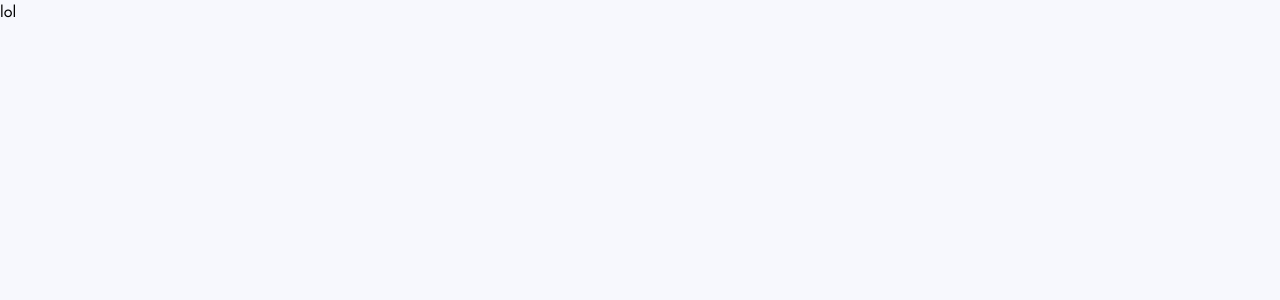
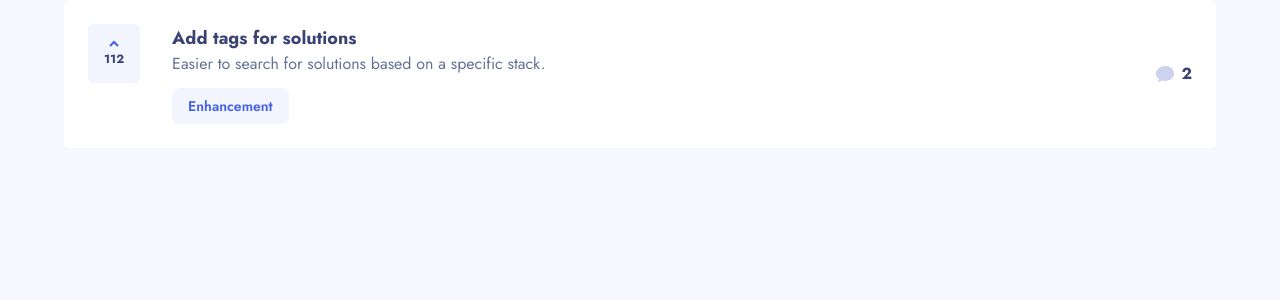
Before and after one commit to ijklmopffs/product-feedback, a Next.js app: page /feedback-detail/1 in a window 1280 px wide. Shown: the top 300 px of the page. Built offline with nearby package versions, Linux system fonts and the light colour scheme.

Commit message:
feedback detail added

```diff
--- a/app/feedback-detail/[id]/page.tsx
+++ b/app/feedback-detail/[id]/page.tsx
@@ -1,3 +1,42 @@
+"use client";
+
+import ProductRequests from "@/components/ProductRequests";
+import { useProvider } from "@/context/FullProvider";
+import { useParams } from "next/navigation";
+import commentIcon from "@/public/assets/shared/icon-comments.svg";
+
 export default function FeedbackDetail() {
-  return <div>lol</div>;
+  const { getRequestById } = useProvider();
+  const params = useParams();
+  const id = params?.id;
+
+  if (!id) return <p>Loading...</p>;
+
+  const productId = parseInt(id as string, 10);
+  const product = getRequestById(productId);
+
+  let productRequests;
+
+  if (product) {
+    productRequests = (
+      <ProductRequests
+        id={product.id}
+        key={product.id}
+        title={product.title}
+        category={product.category}
+        upvotes={product.upvotes}
+        upvoted={product.upvoted}
+        status={product.status}
+        description={product.description}
+        comments={product.comments}
+        commentIcon={commentIcon}
+      />
+    );
+  }
+
+  return (
+    <main className="max-w-6xl mx-auto h-screen">
+      <div>{productRequests}</div>
+    </main>
+  );
 }
--- a/app/page.tsx
+++ b/app/page.tsx
@@ -10,7 +10,6 @@ import hamburgerIcon from "@/public/assets/shared/mobile/icon-hamburger.svg";
 import closeIcon from "@/public/assets/shared/mobile/icon-close.svg";
 import Sidebar from "@/components/Sidebar";
 import commentIcon from "@/public/assets/shared/icon-comments.svg";
-import arrowIcon from "@/public/assets/shared/icon-arrow-up.svg";
 import ProductRequests from "@/components/ProductRequests";
 import EmptySuggestion from "@/components/EmptySuggestion";
 
@@ -39,7 +38,6 @@ export default function Home() {
         status={request.status}
         description={request.description}
         comments={request.comments}
-        arrowIcon={arrowIcon}
         commentIcon={commentIcon}
       />
     ));
--- a/components/ProductRequests.tsx
+++ b/components/ProductRequests.tsx
@@ -1,7 +1,10 @@
+"use client";
+
 import Image from "next/image";
 import { capitalizeFirstLetter } from "@/helpers/capital";
 import { Button } from "./ui/button";
 import Link from "next/link";
+import { useProvider } from "@/context/FullProvider";
 
 export interface Comment {
   id: number;
@@ -21,7 +24,6 @@ export interface ProductRequest {
   upvoted: boolean;
   status: string;
   description: string;
-  arrowIcon: string;
   commentIcon: string;
   comments: Comment[];
 }
@@ -32,15 +34,38 @@ export default function ProductRequests({
   upvotes,
   description,
   comments,
-  arrowIcon,
   commentIcon,
+  id,
+  upvoted,
 }: ProductRequest) {
+  const { increaseUpvotes } = useProvider();
+
   return (
     <div className="w-11/12 md:w-auto mx-auto md:mx-0 bg-white rounded-md flex flex-col md:flex-row items-start md:items-center gap-4 md:gap-0 justify-between p-6 mb-4">
       <div className="flex gap-8">
-        <Button className="hidden md:flex items-center flex-col gap-1 bg-darkWhite rounded-md h-fit p-4">
-          <Image src={arrowIcon} alt="" />
-          <p className="font-bold text-xs text-darkerGrey">{upvotes}</p>
+        <Button
+          className={`hidden md:flex items-center flex-col gap-1 ${
+            upvoted ? "bg-blue" : "bg-darkWhite"
+          }  rounded-md h-fit p-4`}
+          onClick={() => increaseUpvotes(id)}
+        >
+          <svg width="10" height="7" xmlns="http://www.w3.org/2000/svg">
+            <path
+              d="M1 6l4-4 4 4"
+              stroke={`${upvoted ? "#FFF" : "#4661E6"}  `}
+              stroke-width="2"
+              fill="none"
+              fill-rule="evenodd"
+            />
+          </svg>
+
+          <p
+            className={`font-bold text-xs ${
+              upvoted ? "text-white" : "text-darkerGrey"
+            } text-darkerGrey`}
+          >
+            {upvotes}
+          </p>
         </Button>
         <div>
           <h1 className="font-bold text-xs md:text-lg text-darkerGrey">
@@ -53,7 +78,7 @@ export default function ProductRequests({
         </div>
       </div>
       <Link
-        href="/feedback-detail"
+        href={`/feedback-detail/${id}`}
         className="hidden md:flex items-center gap-2"
       >
         <Image src={commentIcon} alt="" />
@@ -61,11 +86,33 @@ export default function ProductRequests({
       </Link>
 
       <div className="md:hidden flex items-center justify-between w-full">
-        <Button className="flex items-center gap-1 bg-darkWhite rounded-md h-fit p-4">
-          <Image src={arrowIcon} alt="" />
-          <p className="font-bold text-xs text-darkerGrey">{upvotes}</p>
+        <Button
+          className={`flex items-center gap-1 ${
+            upvoted ? "bg-blue" : "bg-darkWhite"
+          }  rounded-md h-fit p-4`}
+          onClick={() => increaseUpvotes(id)}
+        >
+          <svg width="10" height="7" xmlns="http://www.w3.org/2000/svg">
+            <path
+              d="M1 6l4-4 4 4"
+              stroke={`${upvoted ? "#FFF" : "#4661E6"}  `}
+              stroke-width="2"
+              fill="none"
+              fill-rule="evenodd"
+            />
+          </svg>
+          <p
+            className={`font-bold text-xs ${
+              upvoted ? "text-white" : "text-darkerGrey"
+            } text-darkerGrey`}
+          >
+            {upvotes}
+          </p>
         </Button>
-        <Link href="/feedback-detail" className="flex items-center gap-2">
+        <Link
+          href={`/feedback-detail/${id}`}
+          className="flex items-center gap-2"
+        >
           <Image src={commentIcon} alt="" />
           <p className="font-bold text-darkerGrey">{comments.length}</p>
         </Link>
--- a/context/FullProvider.tsx
+++ b/context/FullProvider.tsx
@@ -21,6 +21,8 @@ type AppContextType = {
   mostVotes: () => void;
   leastComments: () => void;
   leastVotes: () => void;
+  getRequestById: (id: number) => ProductRequest | undefined;
+  increaseUpvotes: (id: number) => void;
 };
 
 export interface Comment {
@@ -132,6 +134,26 @@ export const AppProvider = ({ children }: any) => {
     handleFilterByVotes("least");
   };
 
+  const getRequestById = (id: number): ProductRequest | undefined => {
+    return filteredRequests.find((request) => request.id === id);
+  };
+
+  const increaseUpvotes = (id: number) => {
+    setFilteredRequests((prevRequests) =>
+      prevRequests.map((request) =>
+        request.id === id
+          ? {
+              ...request,
+              upvotes: request.upvoted
+                ? request.upvotes - 1
+                : request.upvotes + 1,
+              upvoted: !request.upvoted,
+            }
+          : request
+      )
+    );
+  };
+
   return (
     <AppContext.Provider
       value={{
@@ -151,6 +173,8 @@ export const AppProvider = ({ children }: any) => {
         leastComments,
         mostVotes,
         leastVotes,
+        getRequestById,
+        increaseUpvotes,
       }}
     >
       {children}
```
